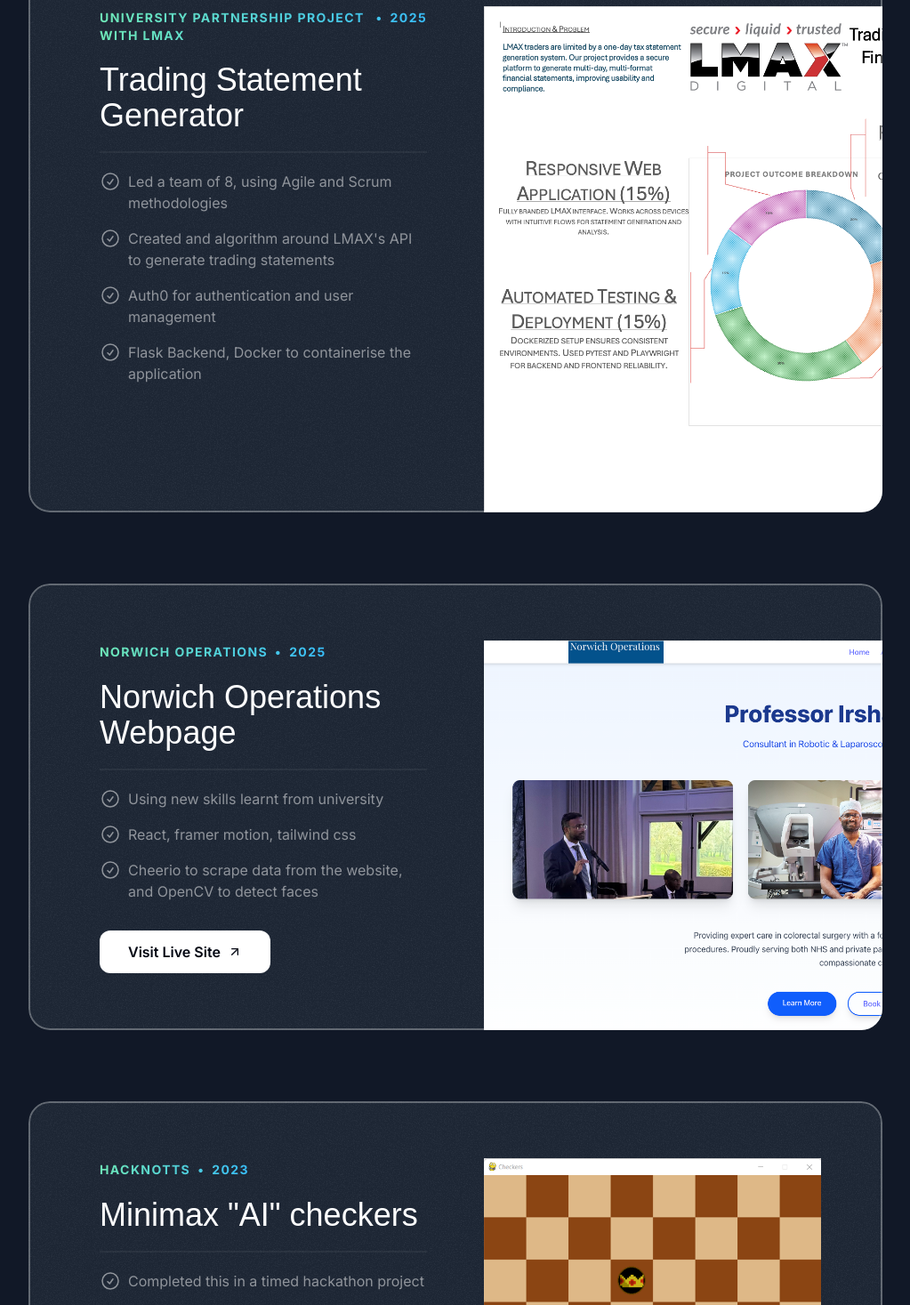
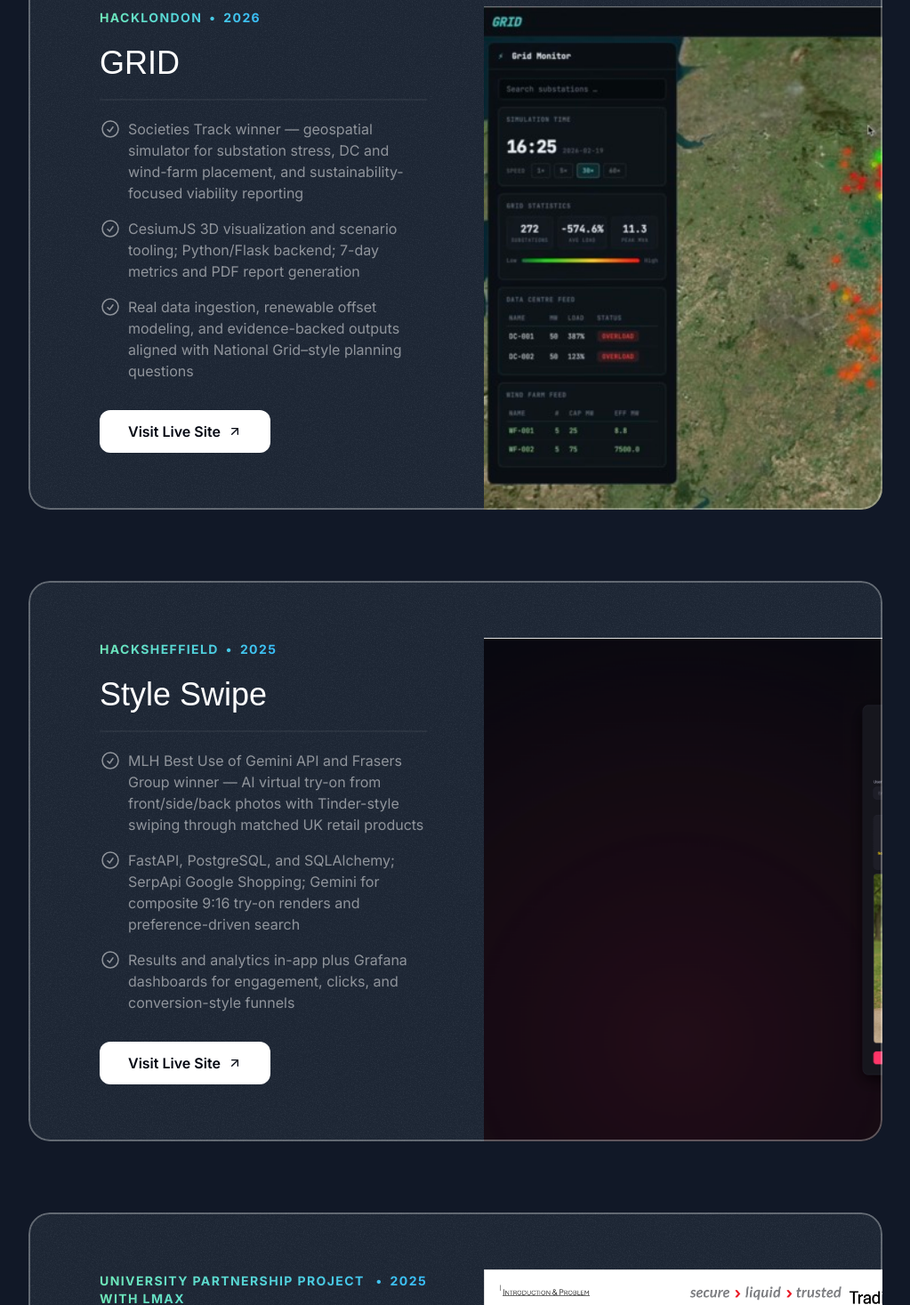
Before and after one commit to GitFarhanS/github-farhanportfolio, a Next.js app: page / in a window 1280 px wide. Shown: the part 1223-2690 px from the top of the page at 89% size, without its empty margins (128-1151 px from the left). Built offline with nearby package versions, Linux system fonts and the light colour scheme; a web font is replaced by a local one.

Commit message:
Add GRID and Style Swipe portfolio projects with screenshots
- HackLondon 2026 GRID (Devpost, Cesium/Flask)
- HackSheffield 2025 Style Swipe (Devpost, Gemini try-on)
- Include project gallery images for both entries

```diff
--- a/src/sections/Projects.tsx
+++ b/src/sections/Projects.tsx
@@ -1,5 +1,7 @@
 import checkersImage from "@/public/images/Checkers.png";
 import lmaxImage from "@/public/images/lmaxImage.png";
+import gridImage from "@/public/images/GRID-image-portfolio.jpg";
+import styleSwipeImage from "@/public/images/Style-swipe-portfolio.png";
 import CheckIcon from "@/public/icons/check-circle.svg"
 import norwichOperationsImage from "@/public/images/norwichoperations.png";
 import ArrowUpRightIcon from "@/public/icons/arrow-up-right.svg"
@@ -9,6 +11,30 @@
 
 
 const portfolioProjects = [
+  {
+    company: "HackLondon",
+    year: "2026",
+    title: "GRID",
+    results: [
+      { title: "Societies Track winner — geospatial simulator for substation stress, DC and wind-farm placement, and sustainability-focused viability reporting" },
+      { title: "CesiumJS 3D visualization and scenario tooling; Python/Flask backend; 7-day metrics and PDF report generation" },
+      { title: "Real data ingestion, renewable offset modeling, and evidence-backed outputs aligned with National Grid–style planning questions" },
+    ],
+    link: "https://devpost.com/software/grid-38zo0l",
+    image: gridImage,
+  },
+  {
+    company: "HackSheffield",
+    year: "2025",
+    title: "Style Swipe",
+    results: [
+      { title: "MLH Best Use of Gemini API and Frasers Group winner — AI virtual try-on from front/side/back photos with Tinder-style swiping through matched UK retail products" },
+      { title: "FastAPI, PostgreSQL, and SQLAlchemy; SerpApi Google Shopping; Gemini for composite 9:16 try-on renders and preference-driven search" },
+      { title: "Results and analytics in-app plus Grafana dashboards for engagement, clicks, and conversion-style funnels" },
+    ],
+    link: "https://devpost.com/software/style-swipe-7h2zak",
+    image: styleSwipeImage,
+  },
   {
     company: "University Partnership Project with LMAX",
     year: "2025",
@@ -33,19 +59,7 @@
     ],
     link: "https://norwichoperations.com/",
     image: norwichOperationsImage,
-  },
-  {
-    company: "HackNotts",
-    year: "2023",
-    title: "Minimax \"AI\" checkers",
-    results: [
-      { title: "Completed this in a timed hackathon project" },
-      { title: "Utilising OOP that I learnt previously" },
-      { title: "Created in pygame, with an encrypted system" },
-    ],
-    link: "#",
-    image: checkersImage,
-  },
+  }
 ];
 
 export const ProjectsSection = () => {
```
Also changed, not shown: src/public/images/GRID-image-portfolio.jpg (added), src/public/images/Style-swipe-portfolio.png (added).
